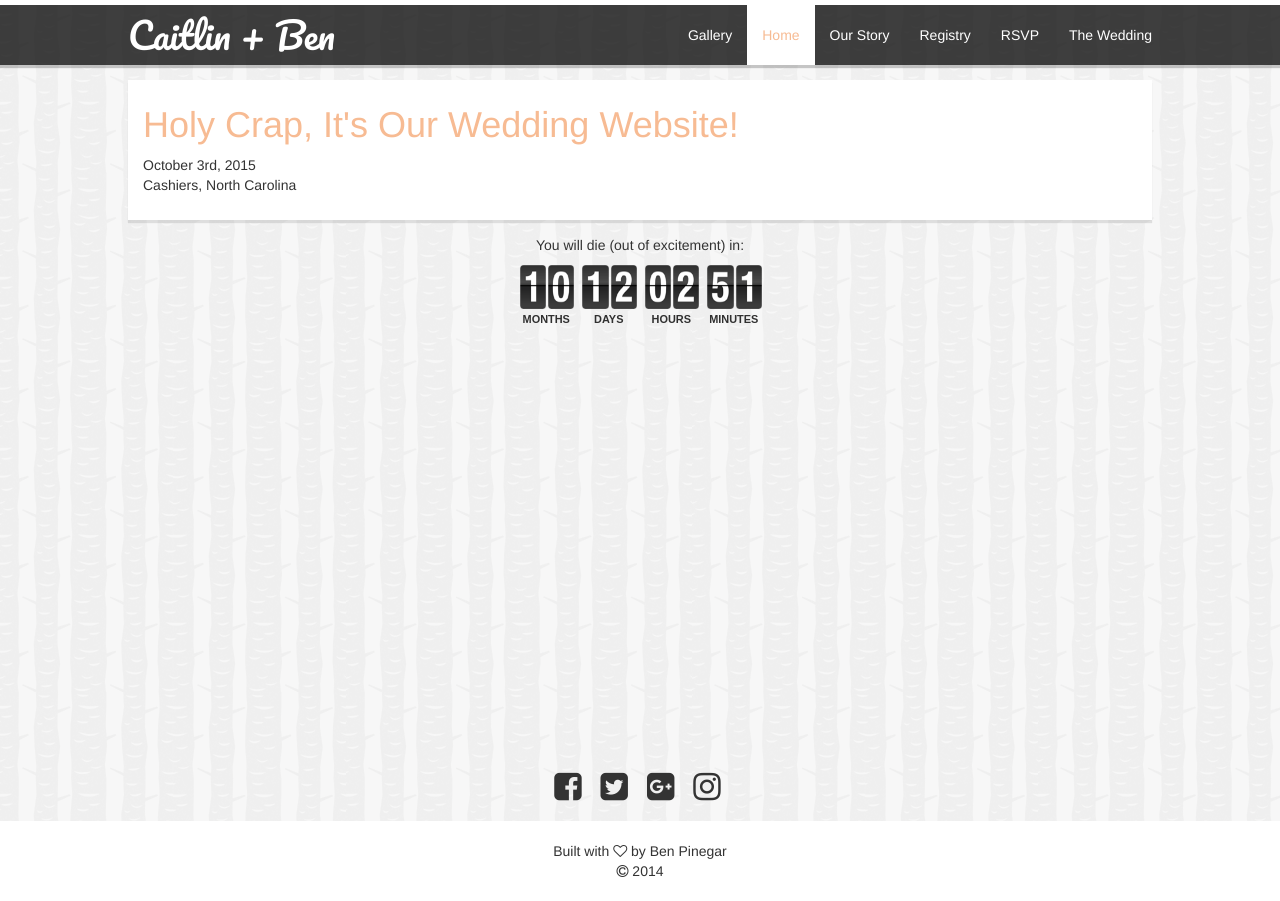
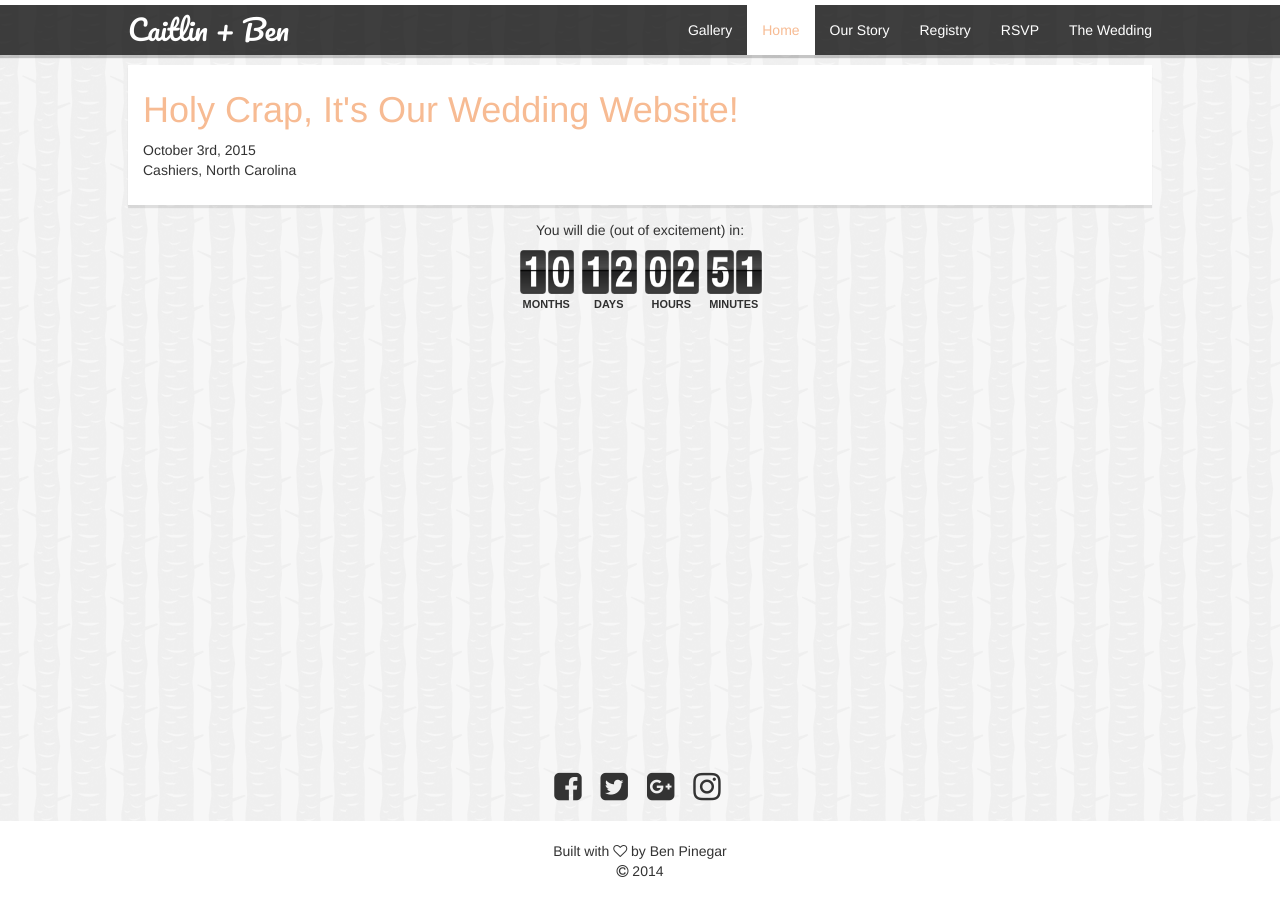
Before and after one commit to bpinegar/bpinegar.github.io, a Jekyll site: the page built from index.html, in a window 1280 px wide. Built offline with Jekyll 4.4.1, drawn with Linux system fonts in a browser that asks for light colours; nearby versions of some CDN libraries.

Commit message:
Update _custom.scss

```diff
--- a/_sass/_custom.scss
+++ b/_sass/_custom.scss
@@ -160,9 +160,9 @@
 
 /* responsive css */
 @media (min-width: 768px) {
-body {
+/*body {
   padding-top: 65px;
-}
+}*/
 .navbar-stripe {
   display: block;
 }
@@ -175,7 +175,7 @@
   margin-top: 15px;
   margin-bottom: 15px;
 }
-.navbar .navbar-brand,
+/*.navbar .navbar-brand,
 .navbar .navbar-brand > a {
     font-size: 36px;
 }
@@ -183,5 +183,5 @@
 .navbar-nav li a {
     line-height: 30px;
     height: auto;
+}*/
 }
-}
```
